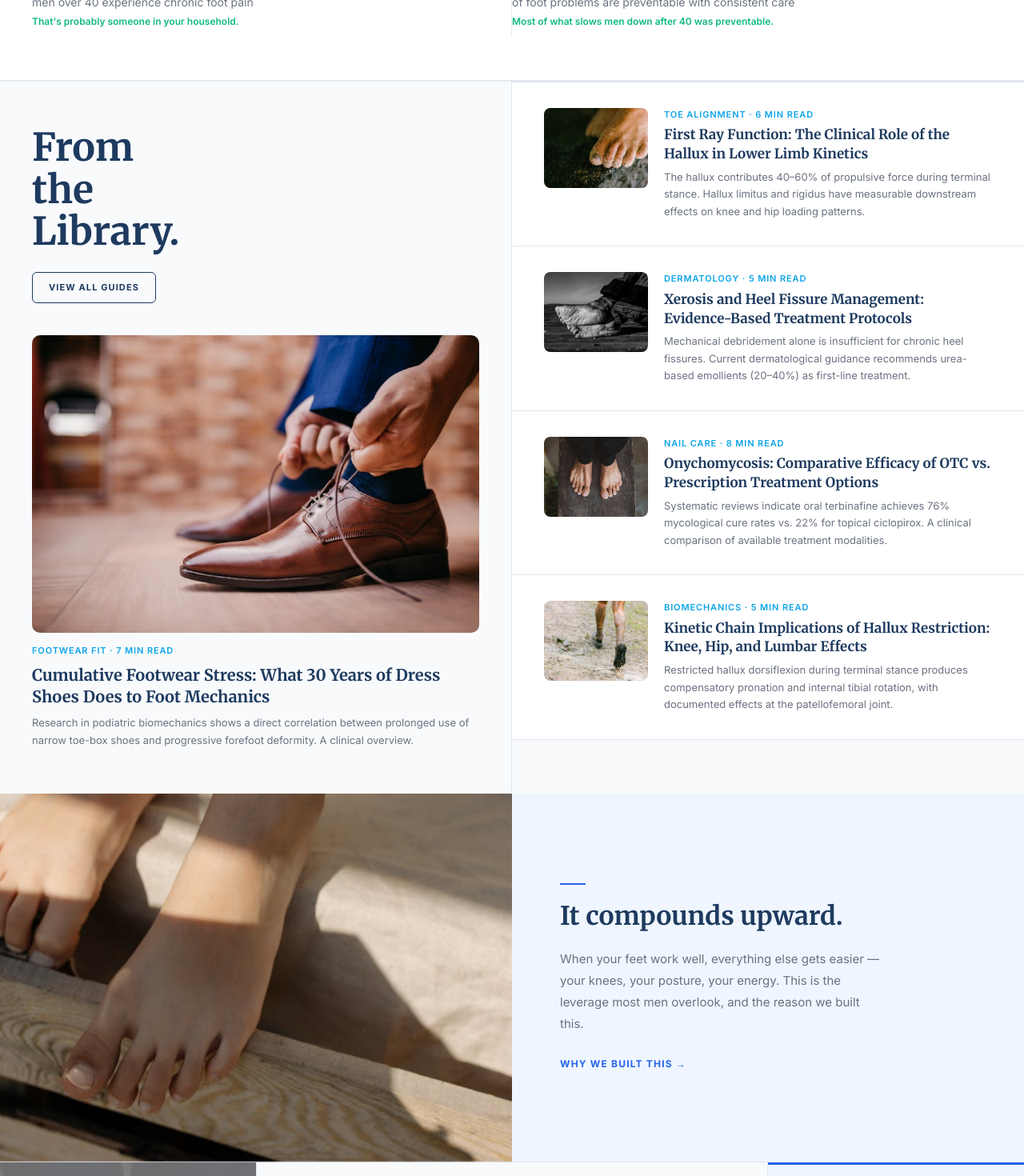
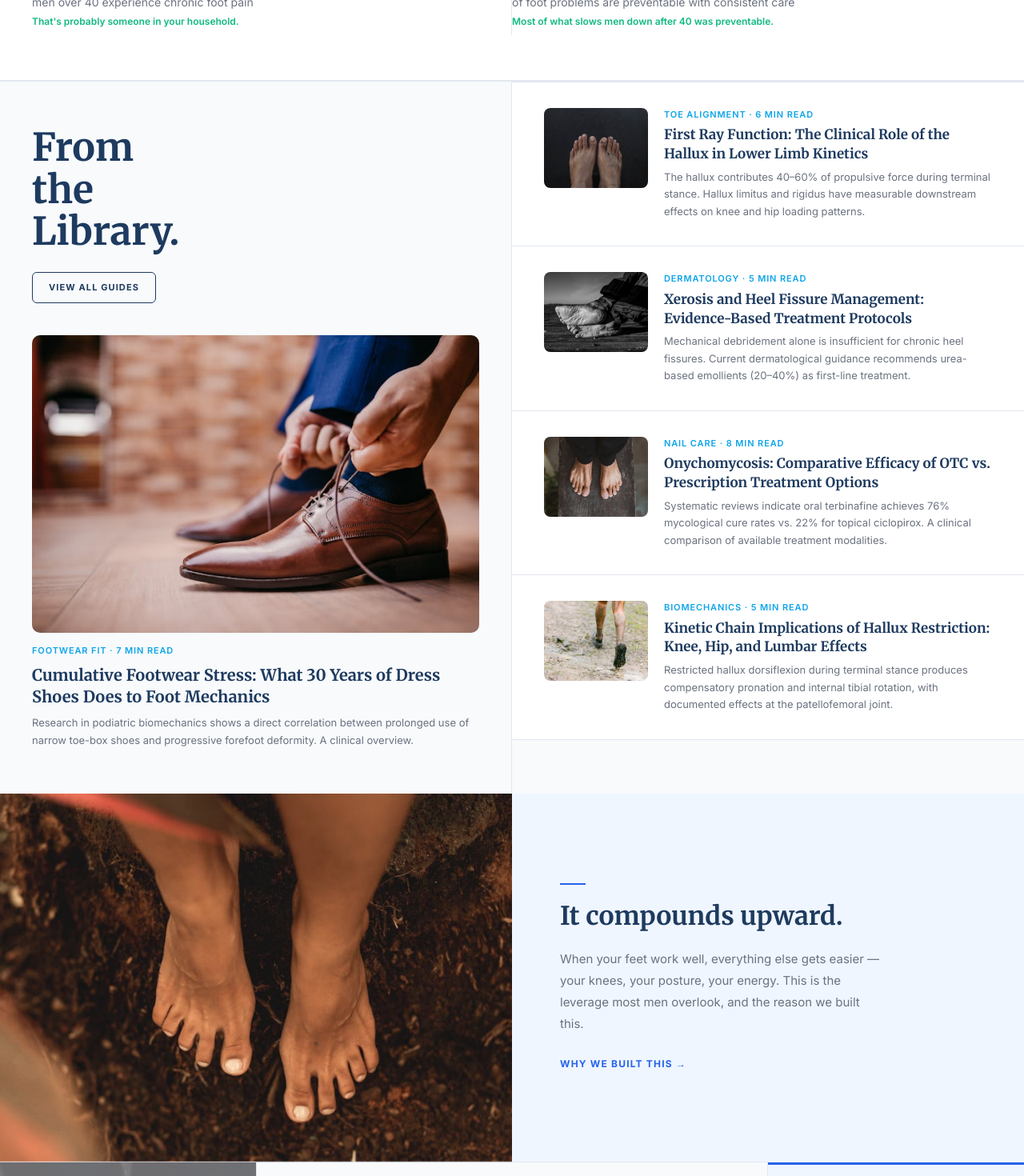
Before and after one commit to alfonsobarreiro/mens-sole-revival, a Next.js app: page /homepage-2 in a window 1280 px wide. Shown: the part 1000-2470 px from the top of the page at 80% size. Built offline with nearby package versions, Linux system fonts and the light colour scheme; a web font is replaced by a local one.

Commit message:
Fix GA placement: move GoogleAnalytics inside body tag

```diff
--- a/app/blog/5-minute-routine/article.mdx
+++ b/app/blog/5-minute-routine/article.mdx
@@ -6,7 +6,7 @@ This routine takes five minutes. You can do it after your shower. That's the ent
 
 ---
 
-![Post-shower foot care — the five-minute window that actually works](/images/pexels-7047464.jpg)
+![Post-shower foot care — the five-minute window that actually works](/images/pexels-10904211.jpg)
 
 ## Why Five Minutes Works
 
--- a/app/blog/5-minute-routine/page.tsx
+++ b/app/blog/5-minute-routine/page.tsx
@@ -8,7 +8,7 @@ export default function Page() {
   return (
     <SiteLayout>
       <ArticleLayout
-        heroSrc="/images/pexels-7047464.jpg"
+        heroSrc="/images/pexels-10904211.jpg"
         heroAlt="Man relaxing after a foot care routine — daily habit guide"
         title="A 5-Minute Daily Foot-Care Routine You Can Stick To"
         category="Daily Routine"
--- a/app/blog/big-toe-and-your-whole-body/page.tsx
+++ b/app/blog/big-toe-and-your-whole-body/page.tsx
@@ -8,7 +8,7 @@ export default function Page() {
   return (
     <SiteLayout>
       <ArticleLayout
-        heroSrc="/images/pexels-7312082.jpg"
+        heroSrc="/images/pexels-11873696.jpg"
         heroAlt="Man stretching barefoot — toe alignment and mobility"
         title="Your Big Toe Controls More of Your Body Than You Think"
         category="Toe Alignment"
--- a/app/case-study/page.tsx
+++ b/app/case-study/page.tsx
@@ -27,7 +27,7 @@ const articles = [
     title: "Your Big Toe Controls More of Your Body Than You Think",
     category: "Toe Alignment",
     readTime: "6 min",
-    image: "/images/pexels-7312082.jpg",
+    image: "/images/pexels-11873696.jpg",
   },
   {
     title: "Cracked Heels: The Fix That Isn't a Pumice Stone",
--- a/app/homepage-2/page.tsx
+++ b/app/homepage-2/page.tsx
@@ -79,7 +79,7 @@ const articles = [
     category: "Toe Alignment",
     readTime: "6 min",
     excerpt: "The hallux contributes 40–60% of propulsive force during terminal stance. Hallux limitus and rigidus have measurable downstream effects on knee and hip loading patterns.",
-    image: "/images/pexels-7312082.jpg",
+    image: "/images/pexels-11873696.jpg",
   },
   {
     slug: "cracked-heels-what-actually-works",
@@ -138,7 +138,7 @@ const topics = [
   {
     label: "Toe Alignment",
     href: "/waitlist?kit=alignment-mobility",
-    image: "/images/pexels-7047464.jpg",
+    image: "/images/pexels-10904211.jpg",
     tagline: "Your toes set the foundation.",
     description: "Bunions, hammer toes, and crowded toe boxes trace back to how your foot contacts the ground. Simple daily exercises and footwear awareness can reverse years of drift.",
   },
@@ -407,7 +407,7 @@ export default function Homepage2() {
       <section style={{ display: "flex", minHeight: 460 }}>
         <div style={{ position: "relative", width: "50%" }}>
           <Image
-            src="/images/pexels-7047464.jpg"
+            src="/images/pexels-10904211.jpg"
             alt=""
             fill
             className="object-cover"
--- a/app/layout.tsx
+++ b/app/layout.tsx
@@ -46,9 +46,9 @@ export default function RootLayout({
     <html lang="en" className={`${lora.variable} ${dmSans.variable} ${barlowCondensed.variable}`}>
       <body className="min-h-screen bg-white antialiased" suppressHydrationWarning>
         {children}
+        <GoogleAnalytics gaId="G-QT90WR1MPD" />
+        <Analytics />
       </body>
-      <GoogleAnalytics gaId="G-QT90WR1MPD" />
-      <Analytics />
     </html>
   );
 }
--- a/app/learn/page.tsx
+++ b/app/learn/page.tsx
@@ -25,7 +25,7 @@ const articles = [
     href: "/blog/big-toe-and-your-whole-body",
     category: "Alignment",
     readTime: "6 min",
-    image: "/images/pexels-7312082.jpg",
+    image: "/images/pexels-11873696.jpg",
     excerpt: "The big toe is responsible for 40–60% of your push-off force. Most men have spent decades restricting it — and wondering why their knee hurts.",
   },
   {
@@ -57,7 +57,7 @@ const articles = [
     href: "/blog/5-minute-routine",
     category: "Daily Routine",
     readTime: "4 min",
-    image: "/images/pexels-7047464.jpg",
+    image: "/images/pexels-10904211.jpg",
     excerpt: "A consistency-first approach: five focused minutes after your shower, anchored to a habit you already have.",
   },
 ];
@@ -99,7 +99,7 @@ function LearnContent() {
       <section className="relative flex h-[45vh] flex-col overflow-hidden bg-brand-900">
         <div className="absolute inset-0 z-0">
           <Image
-            src="/images/pexels-7047464.jpg"
+            src="/images/pexels-10904211.jpg"
             alt=""
             fill
             className="object-cover object-center opacity-70"
--- a/app/page.tsx
+++ b/app/page.tsx
@@ -50,7 +50,7 @@ const articles = [
     category: "Toe Alignment",
     readTime: "6 min",
     excerpt: "The big toe is responsible for 40–60% of your push-off force. Most men have spent decades restricting it — and wondering why their knee hurts.",
-    image: "/images/pexels-7312082.jpg",
+    image: "/images/pexels-11873696.jpg",
   },
   {
     slug: "cracked-heels-what-actually-works",
--- a/app/reviews/page.tsx
+++ b/app/reviews/page.tsx
@@ -99,7 +99,7 @@ export const staticReviews: Review[] = [
     tagline: "Classic for a reason — but the formula trade-offs are worth understanding before you reach for it.",
     retailPriceUsd: 9,
     publishedAt: "2026-03-15",
-    imageUrl: "/images/pexels-7312082.jpg",
+    imageUrl: "/images/pexels-11873696.jpg",
   },
   {
     productName: "Yoga Toes GEM Toe Separators",
--- a/lib/generateAssessmentPDF.ts
+++ b/lib/generateAssessmentPDF.ts
@@ -101,7 +101,7 @@ export async function generateAssessmentPDF(data: AssessmentData) {
 
   // Try to load the hero image
   try {
-    const imgData = await loadImageAsBase64("/images/pexels-7312082.jpg");
+    const imgData = await loadImageAsBase64("/images/pexels-11873696.jpg");
     // Place image full-bleed across header
     // The image is landscape; we crop-to-fill the header area
     doc.addImage(imgData, "JPEG", 0, 0, W, HEADER_H, undefined, "FAST");
```
